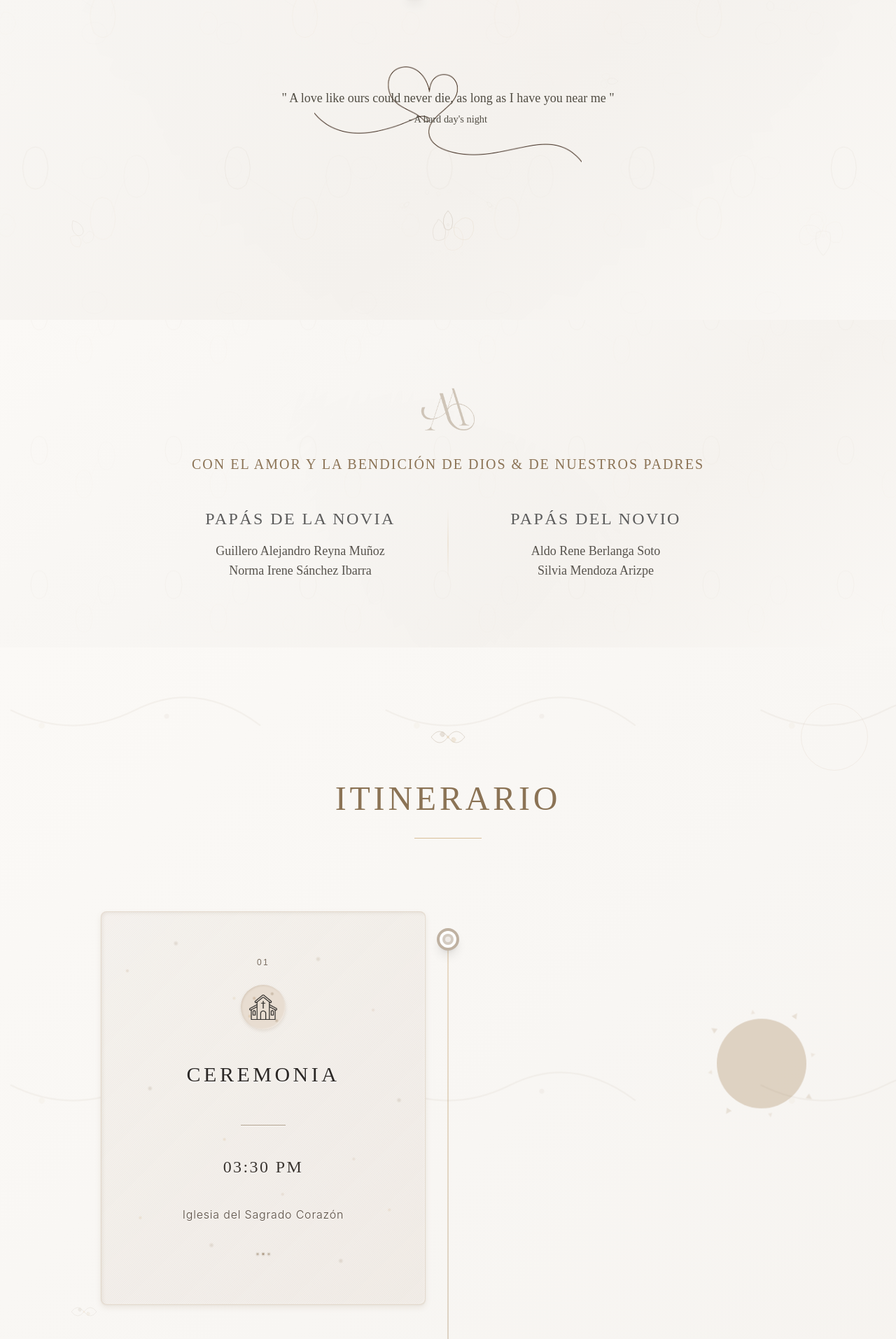
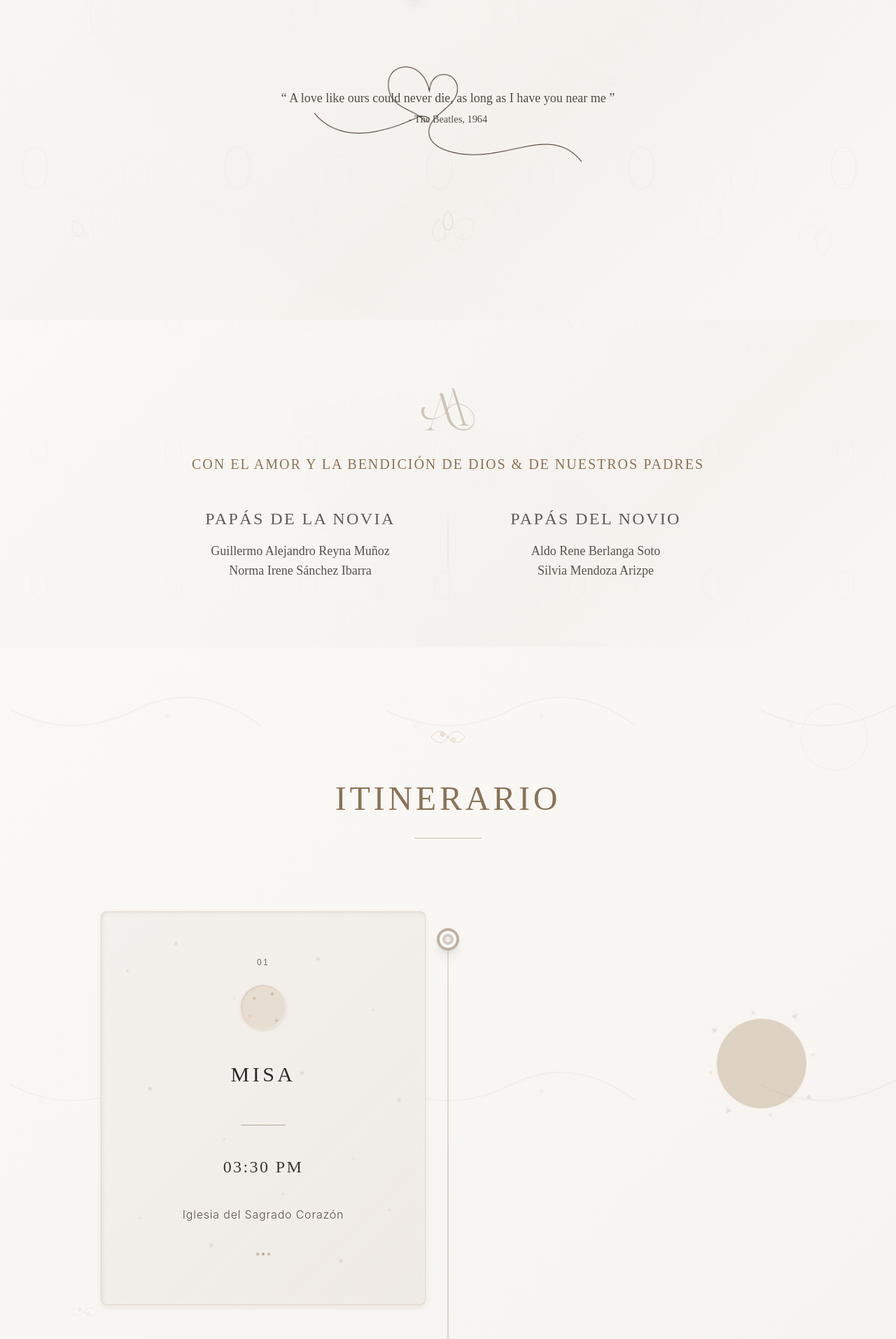
Before and after one commit to AlejoReyna/wedding_invitation, a Next.js app: page / in a window 1280 px wide. Shown: the part 1787-3700 px from the top of the page at 70% size. Built offline with nearby package versions, Linux system fonts and the light colour scheme.

Commit message:
build errors

```diff
--- a/src/app/components/DressCodeSection.tsx
+++ b/src/app/components/DressCodeSection.tsx
@@ -1,5 +1,6 @@
 "use client"
 import { useEffect, useRef, useState } from 'react';
+import Image from 'next/image';
 
 export default function DressCodeSection() {
   const sectionRef = useRef<HTMLDivElement>(null);
@@ -52,9 +53,11 @@ export default function DressCodeSection() {
 
   // Dress code icon using the provided image
   const DressCodeIcon = () => (
-    <img
+    <Image
       src="/dresscode_icon.png"
       alt="Dress Code Icon"
+      width={128}
+      height={176}
       className="w-32 h-44 object-contain"
     />
   );
@@ -139,8 +142,8 @@ export default function DressCodeSection() {
               </div>
 
               {/* Subtitle */}
-              <p className="text-lg md:text-xl font-light tracking-wide text-[#5c5c5c] mb-8" style={{fontFamily: 'Georgia, serif'}}>
-                Vestimenta formal
+              <p className="text-lg md:text-2xl font-light tracking-wide text-[#5c5c5c] mb-8" style={{fontFamily: 'Georgia, serif'}}>
+                ETIQUETA FORMAL
               </p>
 
               {/* Message */}
@@ -153,8 +156,8 @@ export default function DressCodeSection() {
                   Con mucho amor hemos planeado una celebración íntima. Les pedimos amablemente que este evento sea solo para adultos.
                 </p>
 
-                <p className="text-stone-800 text-lg md:text-xl font-bold tracking-wide mt-8" style={{fontFamily: 'Georgia, serif'}}>
-                  No niños
+                <p className="text-stone-800 text-lg md:text-2xl font-bold tracking-wide mt-8" style={{fontFamily: 'Georgia, serif'}}>
+                  NO NIÑOS
                 </p>
               </div>
 
--- a/src/app/components/Gallery.tsx
+++ b/src/app/components/Gallery.tsx
@@ -805,10 +805,10 @@ export default function Gallery() {
             {/* Text content */}
             <div className="relative z-10">
               <p className="text-lg text-stone-700 italic max-w-lg mx-auto garamond-300 leading-relaxed font-medium">
-                " A love like ours could never die, as long as I have you near me "
+                &ldquo; A love like ours could never die, as long as I have you near me &rdquo;
                 <br />
                 <small>
-                  - A hard day's night
+                  - The Beatles, 1964
                 </small>
               </p>
             </div>
--- a/src/app/components/ItineraryItemCard.tsx
+++ b/src/app/components/ItineraryItemCard.tsx
@@ -1,6 +1,6 @@
 "use client";
 
-import { useEffect, useRef, useState } from 'react';
+import { useEffect, useRef, useState, useCallback } from 'react';
 import Image from 'next/image';
 import church from '../../../assets/church.png';
 import legalDocument from '../../../assets/legal-document.png';
@@ -23,7 +23,7 @@ interface ItineraryItemCardProps {
 export default function ItineraryItemCard({ item, index }: ItineraryItemCardProps) {
   const cardRef = useRef<HTMLDivElement>(null);
   const [isCardVisible, setIsCardVisible] = useState(false);
-  const [isMobile, setIsMobile] = useState(false);
+
   const { isNightMode } = useTheme();
   const isRightSide = index % 2 !== 0;
 
@@ -37,17 +37,7 @@ export default function ItineraryItemCard({ item, index }: ItineraryItemCardProp
   const [showDivider, setShowDivider] = useState(false);
   const [showDots, setShowDots] = useState(false);
 
-  // Hook para detectar tamaño de pantalla
-  useEffect(() => {
-    const checkScreenSize = () => {
-      setIsMobile(window.innerWidth < 768);
-    };
 
-    checkScreenSize();
-    window.addEventListener('resize', checkScreenSize);
-
-    return () => window.removeEventListener('resize', checkScreenSize);
-  }, []);
 
   // Función para crear efecto de escritura
   const typeWriter = (text: string, setter: (value: string) => void, delay: number = 50) => {
@@ -65,7 +55,7 @@ export default function ItineraryItemCard({ item, index }: ItineraryItemCardProp
   };
 
   // Función para animar todos los elementos secuencialmente
-  const animateCard = async () => {
+  const animateCard = useCallback(async () => {
     // Reset todos los estados
     setDisplayedNumber('');
     setDisplayedTitle('');
@@ -114,7 +104,7 @@ export default function ItineraryItemCard({ item, index }: ItineraryItemCardProp
     // 8. Puntos decorativos finales
     await new Promise(resolve => setTimeout(resolve, 300));
     setShowDots(true);
-  };
+  }, [index, item.title, item.time, item.location, item.description]);
 
   useEffect(() => {
     const observer = new IntersectionObserver(
@@ -145,7 +135,7 @@ export default function ItineraryItemCard({ item, index }: ItineraryItemCardProp
         observer.unobserve(currentRef);
       }
     };
-  }, [index, isCardVisible]);
+  }, [index, isCardVisible, animateCard]);
 
   const getAnimationClasses = () => {
     if (!isCardVisible) {
--- a/src/app/components/ItinerarySection.tsx
+++ b/src/app/components/ItinerarySection.tsx
@@ -27,7 +27,7 @@ export default function ItinerarySection() {
     {
       time: "03:30 PM",
       displayTime: "03:30",
-      title: "Ceremonia",
+      title: "Misa",
       description: "",
       location: "Iglesia del Sagrado Corazón"
     },
--- a/src/app/components/ParentsSection.tsx
+++ b/src/app/components/ParentsSection.tsx
@@ -95,7 +95,7 @@ export default function ParentsSection() {
 
           <div className="text-center">
             <h3 className="text-2xl font-semibold tracking-widest uppercase text-[#5c5c5c] mb-4 garamond-300">Papás de la Novia</h3>
-            <p className="text-lg text-stone-600 garamond-300">Guillero Alejandro Reyna Muñoz</p>
+            <p className="text-lg text-stone-600 garamond-300">Guillermo Alejandro Reyna Muñoz</p>
             <p className="text-lg text-stone-600 garamond-300">Norma Irene Sánchez Ibarra</p>
           </div>
           <div className="text-center">
```
